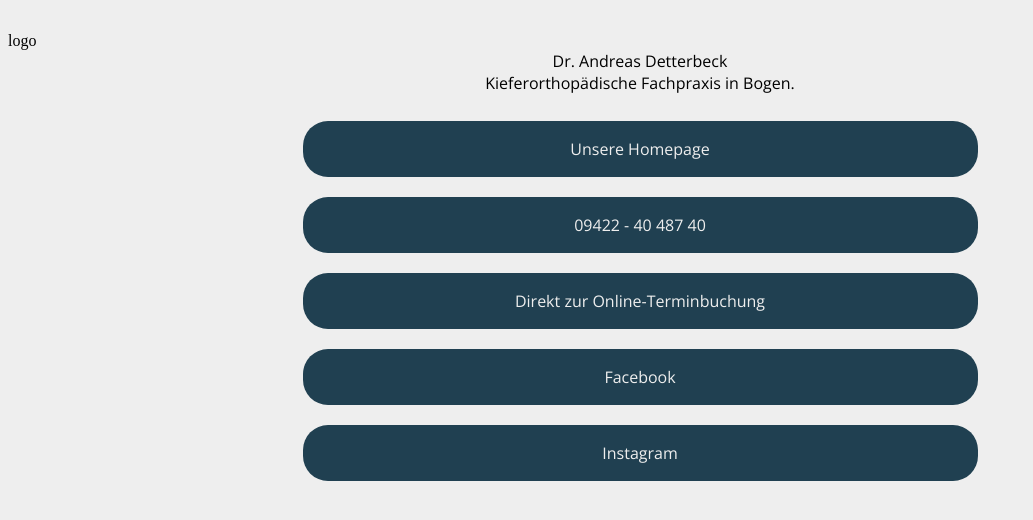
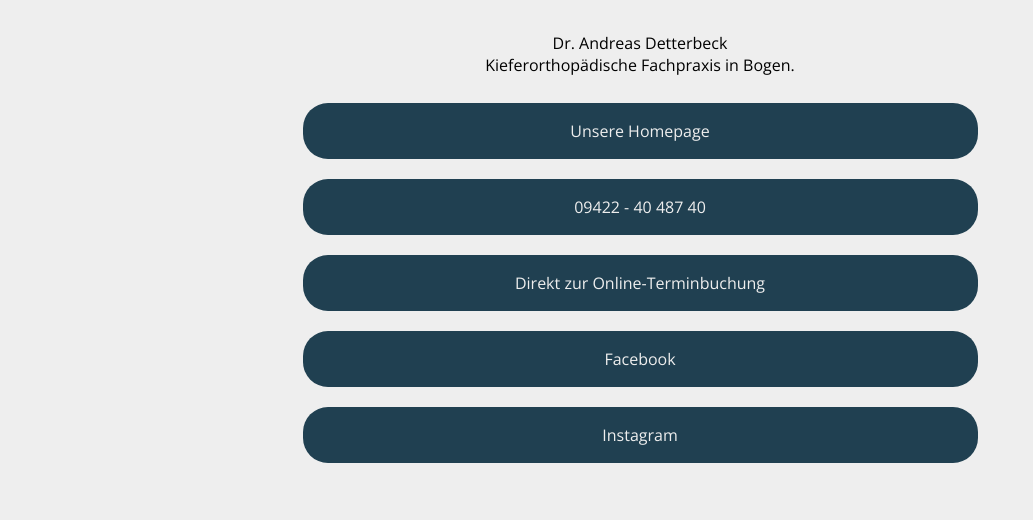
Before and after one commit to tec-promotion-gmbh/kfo-bogen-insta, a plain HTML site: page index.html in a window 1280 px wide. Shown: the part 140-660 px from the top of the page, without its empty margins (0-1033 px from the left). Drawn offline with Linux system fonts and the light colour scheme.

Commit message:
remove logo

```diff
--- a/index.html
+++ b/index.html
@@ -10,8 +10,8 @@
 </head>
 
 <body>
-<img id="userPhoto" src="logo.jpeg" alt="kieferorthopädie bogen logo"/>
-logo<div id="description">
+<img id="userPhoto" src="logo.jpeg" alt="kieferorthopädie bogen logo" />
+<div id="description">
     Dr. Andreas Detterbeck<br />
     Kieferorthopädische Fachpraxis in Bogen.
 </div>
```
Lines whose indentation alone changed are shown as unchanged.
